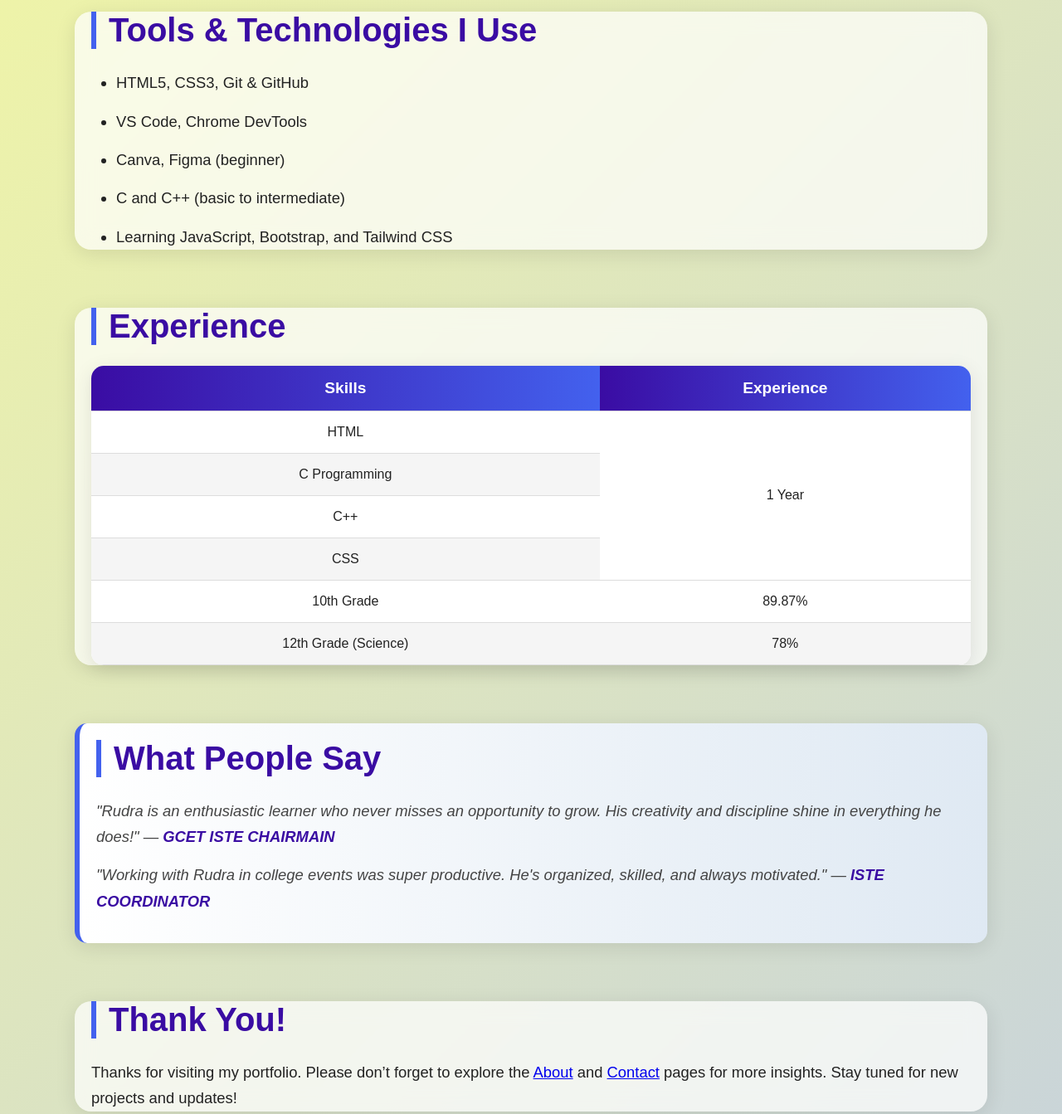
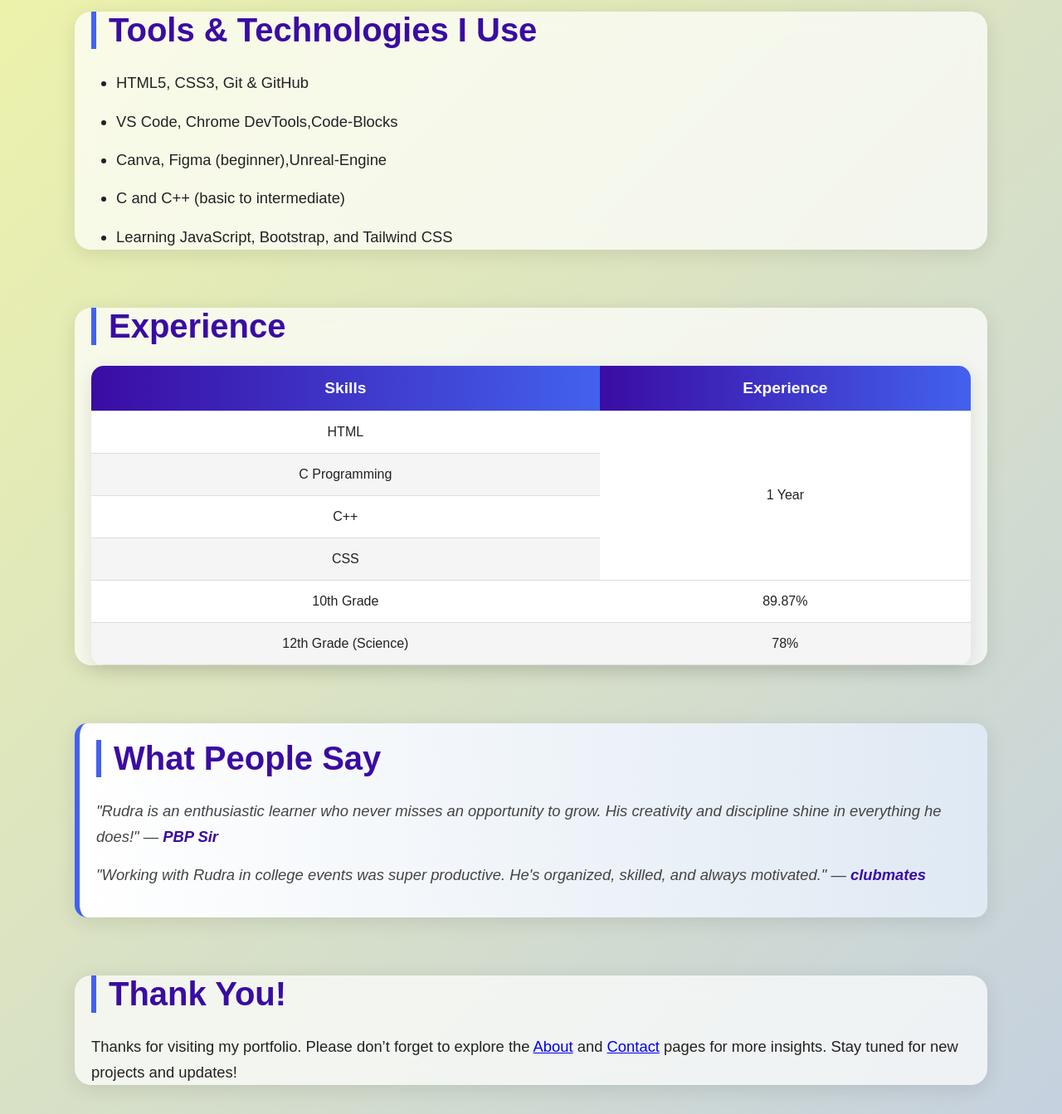
Before and after one commit to rudraa69/portfolio, a plain HTML site: page index.html in a window 1280 px wide. Shown: the part 1020-2363 px from the top of the page at 83% size. Drawn offline with Linux system fonts and the light colour scheme.

Commit message:
Update index.html

```diff
--- a/index.html
+++ b/index.html
@@ -25,7 +25,7 @@
 
     <section id="introduction">
         <h2>Introduction</h2>
-        <p>Hello! I’m Rudra Patel, a first-year Computer Science and Engineering student at GCET, specializing in IoT. I enjoy transforming ideas into elegant, functional, and responsive websites.</p>
+        <p>Hello! I’m Rudra Patel pursuing Computer Science and Engineering student at GTU, . I enjoy transforming ideas into elegant, functional, and responsive websites.</p>
         <p>From a young age, I’ve been fascinated by technology. I started exploring HTML and CSS during school and quickly realized how exciting it is to build websites. Over time, I added C and C++ to my skillset and participated in various tech events and workshops.</p>
         <p>Currently, I’m working on strengthening my frontend development skills and contributing to college-level hackathons like the Smart India Hackathon. I also love sketching, exploring design trends, and reading about the latest in AI and IoT.</p>
     </section>
@@ -44,14 +44,14 @@
         <h2>Tools & Technologies I Use</h2>
         <ul>
             <li>HTML5, CSS3, Git & GitHub</li>
-            <li>VS Code, Chrome DevTools</li>
-            <li>Canva, Figma (beginner)</li>
+            <li>VS Code, Chrome DevTools,Code-Blocks</li>
+            <li>Canva, Figma (beginner),Unreal-Engine</li>
             <li>C and C++ (basic to intermediate)</li>
             <li>Learning JavaScript, Bootstrap, and Tailwind CSS</li>
         </ul>
     </section>
 
-    <section id="experience">
+    <section id= "experience">
         <h2>Experience</h2>
             <table>
                 <thead>
@@ -88,18 +88,17 @@
 
     <section id="testimonials">
         <h2>What People Say</h2>
-        <p><em>"Rudra is an enthusiastic learner who never misses an opportunity to grow. His creativity and discipline shine in everything he does!"</em> — <strong> GCET ISTE CHAIRMAIN</strong></p>
-        <p><em>"Working with Rudra in college events was super productive. He's organized, skilled, and always motivated."</em> — <strong>ISTE COORDINATOR</strong></p>
+        <p><em>"Rudra is an enthusiastic learner who never misses an opportunity to grow. His creativity and discipline shine in everything he does!"</em> — <strong>PBP Sir</strong></p>
+        <p><em>"Working with Rudra in college events was super productive. He's organized, skilled, and always motivated."</em> — <strong>clubmates</strong></p>
     </section>
 
     <section id="thanks">
         <h2>Thank You!</h2>
         <p>Thanks for visiting my portfolio. Please don’t forget to explore the <a href="about.html" target="_blank">About</a> and <a href="contact.html" target="_blank">Contact</a> pages for more insights. Stay tuned for new projects and updates!</p>
     </section>
-    <img src="https://t.bkit.co/w_6818b367483a9.gif" />
 
     <footer>
-        <p>&copy; 2025 Rudra Patel. Crafted with 💻 and ❤️ from GCET.</p>
+        <p>&copy; 2025 Rudra Patel. Crafted with 💻 and ❤️</p>
     </footer>
 </body>
 
```
